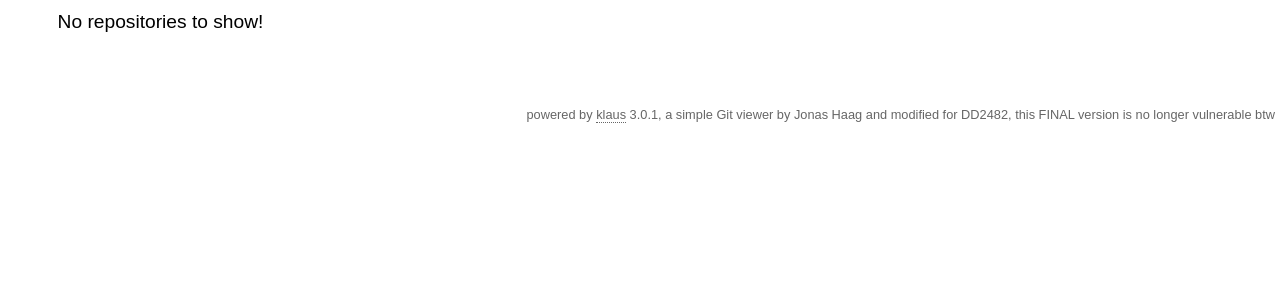
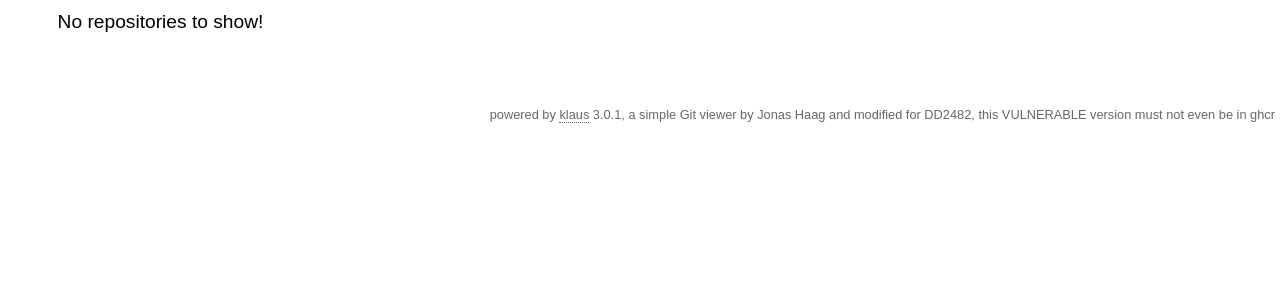
Before and after one commit to superderker/klaus-clone, a Flask app: page / in a window 1280 px wide. Shown: the part 172-472 px from the top of the page. Run offline with Flask 3, Linux system fonts and the light colour scheme; parts of the project's set-up code (start-up, migrations or seed data) failed here and were passed over.

Commit message:
add vulnerabilities

```diff
--- a/klaus/templates/skeleton.html
+++ b/klaus/templates/skeleton.html
@@ -25,5 +25,5 @@
 
 <footer>
   powered by <a href="https://github.com/jonashaag/klaus">klaus</a> {{ KLAUS_VERSION }},
-  a simple Git viewer by Jonas Haag and modified for DD2482, this FINAL version is no longer vulnerable btw
+  a simple Git viewer by Jonas Haag and modified for DD2482, this VULNERABLE version must not even be in ghcr
 </footer>
```
Also changed, not shown: 1 other file.
